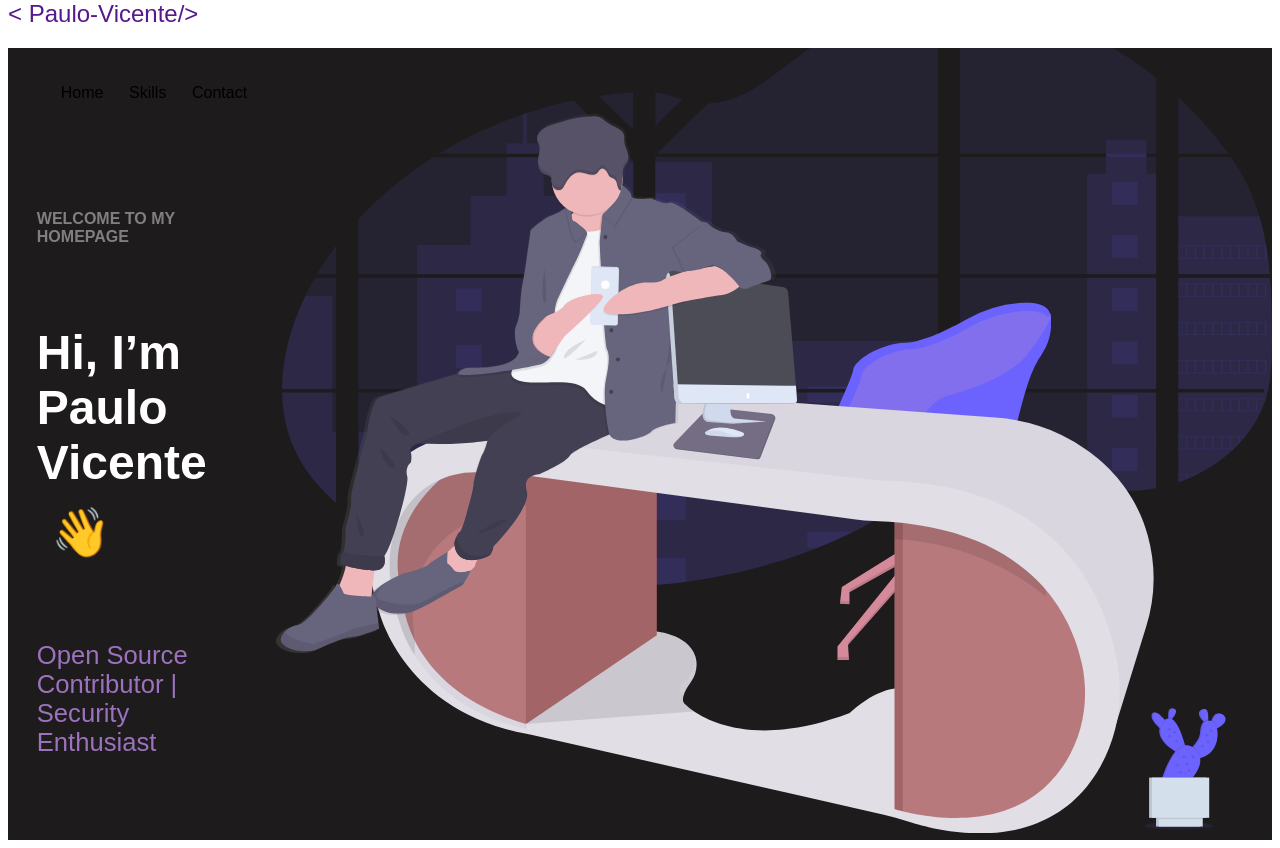
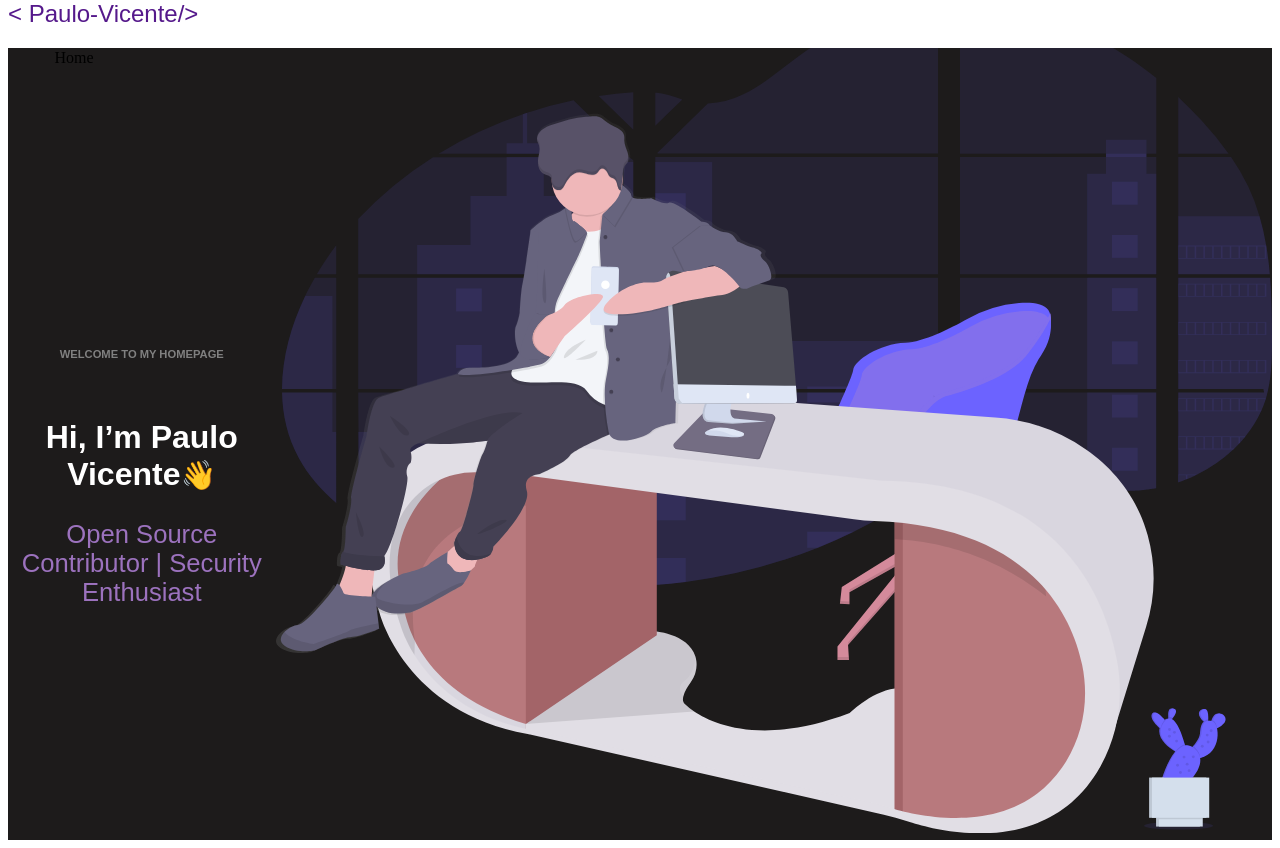
Before and after one commit to 0xb0b1/PersonalPage, a React (Create React App) app: page / in a window 1280 px wide. Built offline with nearby package versions, Linux system fonts and the light colour scheme.

Commit message:
work in progress

```diff
--- a/src/components/Header/Header.tsx
+++ b/src/components/Header/Header.tsx
@@ -2,7 +2,7 @@ import React, { useState } from 'react'
 import { animateScroll as scroll } from 'react-scroll'
 
 // styles
-import { Head, Logo, MenuIcon , Navbar , StyledLink } from './styles'
+import { Head, Logo, Navbar , StyledLink } from './styles'
 
 
 const Header: React.FC = () => {
@@ -18,10 +18,6 @@ const Header: React.FC = () => {
       <Logo onClick={() => scroll.scrollToTop()}>
         &lt; Paulo-Vicente/&gt;
       </Logo>
-
-      <MenuIcon onClick={handleClick}>
-        <i className={navClicked ? "fas fa-times" : "fas fa-bars"}></i>
-      </MenuIcon>
 
       <Navbar>
         <li>
--- a/src/components/Header/styles.ts
+++ b/src/components/Header/styles.ts
@@ -20,15 +20,16 @@ export const Logo = styled.span`
   font-size: 1.5rem;
   color: #55198b;
   cursor: pointer;
-`;
+  width: 50%;
+`
 
-export const MenuIcon = styled.div`
-  display: none;
-`
 export const Navbar = styled.ul`
-  background: fff;
-  height: 9vh;
-  border-radius: 2px;
+  display: flex;
+  flex-direction: row;
+  top: 0;
+  position: fixed;
+  opacity: 1;
+  transition: all 0.5s ease;
 
   li {
     list-style-type: none;
@@ -37,24 +38,19 @@ export const Navbar = styled.ul`
 `
 
 export const StyledLink = styled(Link)`
-  display: flex;
-  color: black;
-  text-decoration: none;
-  cursor: pointer;
-  font-family: "Exo 2", sans-serif;
-
-  font-size: 1rem;
-  font-weight: 400;
+  display: block;
   line-height: 9.1vh;
-  margin: 0.8rem;
+  width: 100vw;
+  margin: 0.4rem;
 
   &:hover {
     color: #55198b;
   }
 
   &.active {
-    color: #55198b;
+    color: white;
     font-weight: 800;
-    border-bottom: 2px solid #55198b;
+    border: none;
+    background: rgba(0, 0, 0, 0.534);
   }
 `
--- a/src/components/Home/style.ts
+++ b/src/components/Home/style.ts
@@ -14,16 +14,14 @@ export const Main = styled.section`
 `;
 
 export const Container = styled(motion.div)`
-  width: 50vw;
-  height: 100%;
-  flex-direction: column;
-  display: flex;
-  padding: 1.8rem;
-  margin-top: 3rem;
+  padding-top: 5rem;
+  width: 100vw;
+  align-items: center;
   justify-content: center;
+  text-align: center;
 
   .main-content {
-    font-size: 3rem;
+    font-size: 2rem;
   }
 
   .skill-content {
@@ -42,13 +40,18 @@ export const Container = styled(motion.div)`
   }
 
   .hand {
-    display: inline-block;
-    margin: 0.9rem;
-    cursor: pointer;
+    font-size: 1.8rem;
   }
 
   .welcome-content {
     color: gray;
+    font-size: 0.7rem;
+  }
+
+  @media screen and (mix-width: 900px) {
+    .main-content {
+      font-size: 3rem;
+    }
   }
 `;
 
@@ -64,4 +67,8 @@ export const Svg = styled(motion.div)`
     align-items: center;
     justify-content: center;
   }
+
+  @media screen and (max-width: 1100px) {
+    width: 100vw;
+  }
 `
```
Also changed, not shown: src/components/Home/Home.tsx (line endings or trailing spaces), 1 other file (tests, documents, lock files or other folders).
